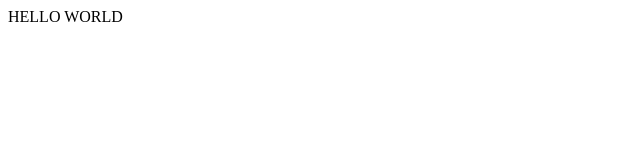
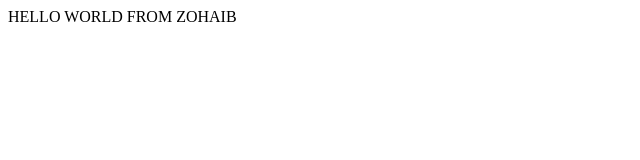
Before and after one commit to MuhammadZohaib07/bootcamp2020, a plain HTML site: page index.html in a window 1280 px wide. Shown: the whole page, without its empty margins (0-640 px from the left). Drawn offline with Linux system fonts and the light colour scheme.

Commit message:
UPDATED index.html

```diff
--- a/index.html
+++ b/index.html
@@ -7,7 +7,7 @@
 </head>
 <body>
     <div>
-        HELLO WORLD
+        HELLO WORLD FROM ZOHAIB
     </div>
 </body>
 </html>
```
